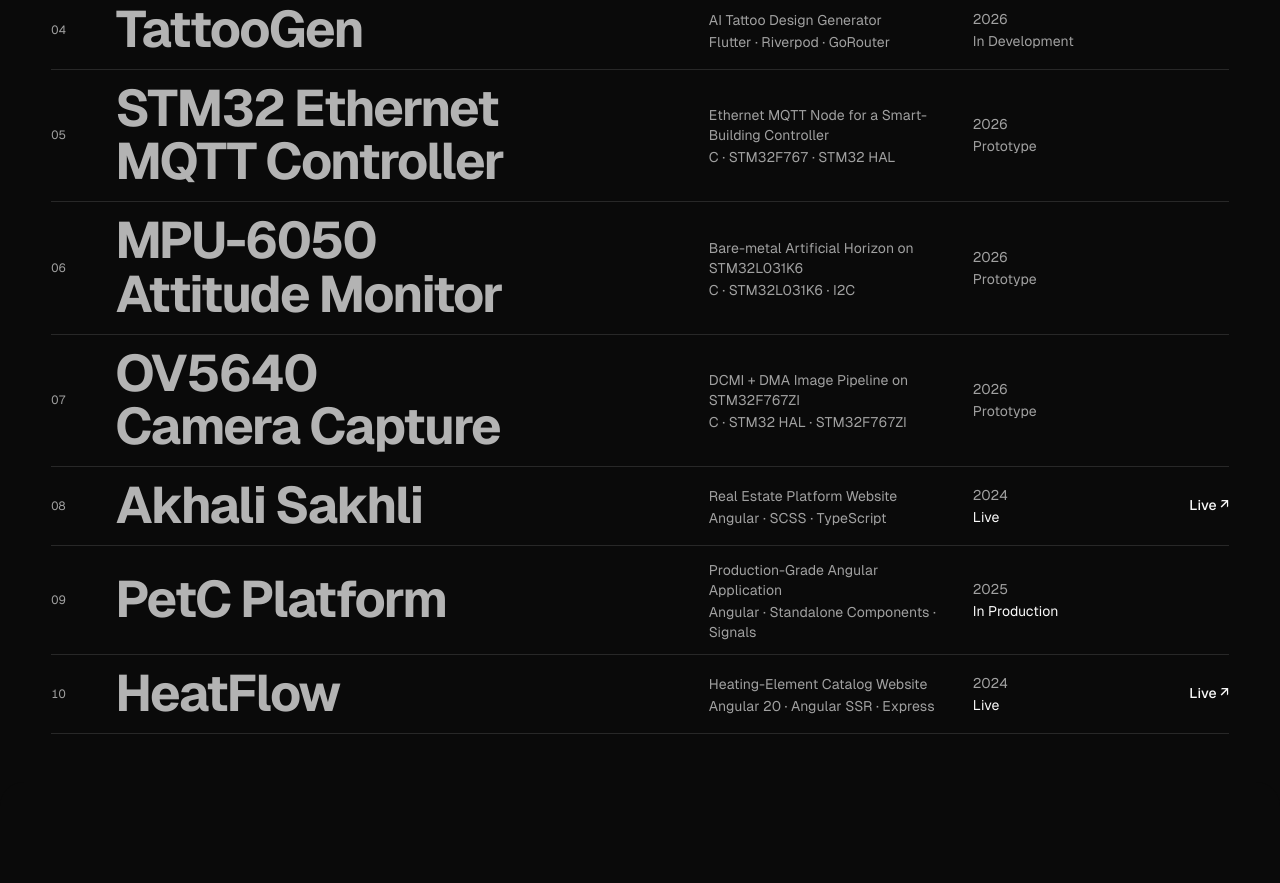
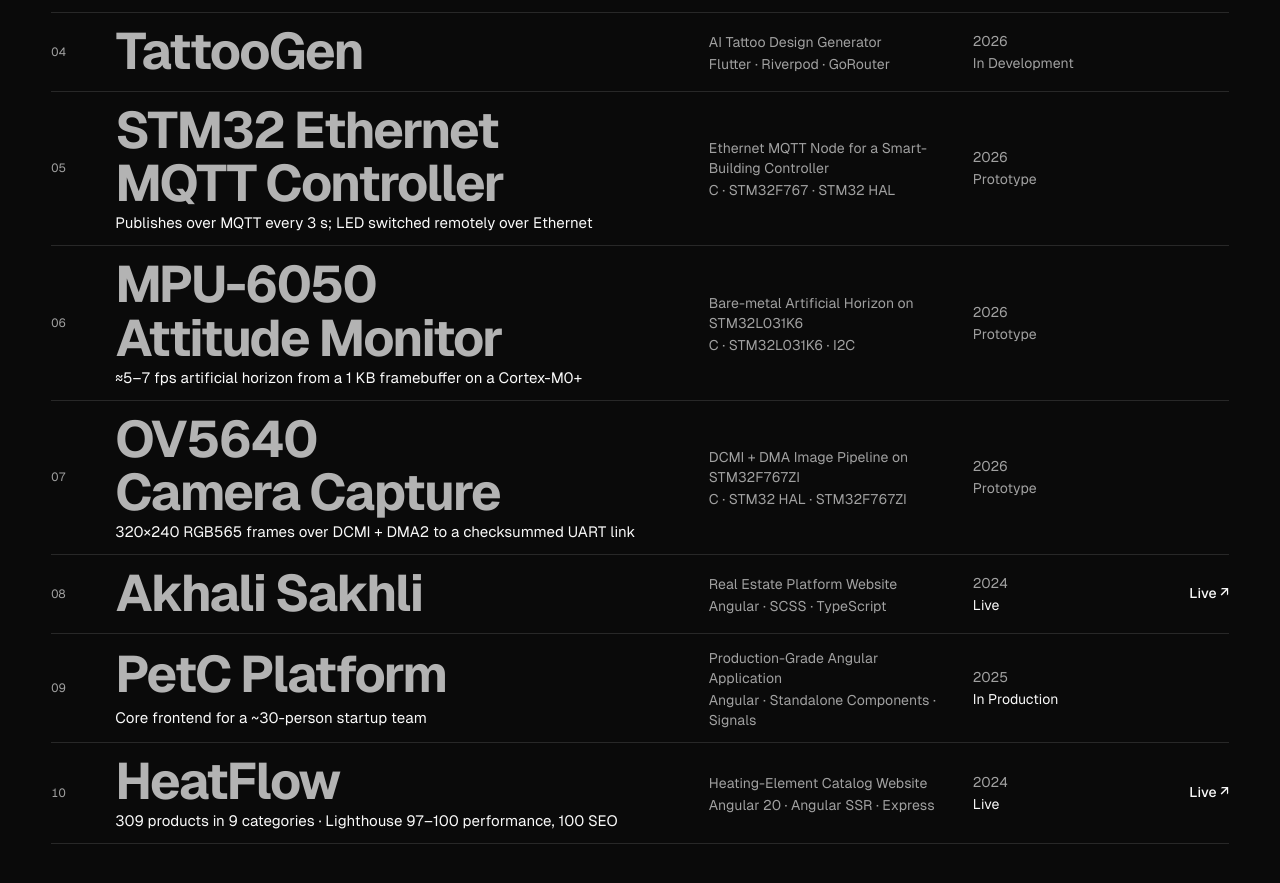
Before and after one commit to WERSIT35/Portfolio1.1, an Angular app: page / in a window 1280 px wide. Shown: the part 2094-2977 px from the top of the page. Built offline with nearby package versions, Linux system fonts and the light colour scheme.

Commit message:
feat(projects): one measured result per project (list + case-study Outcome), from CV and repo evidence only
Co-Authored-By: Claude Opus 5.5 <noreply@anthropic.com>
Claude-Session: https://claude.ai/code/session_01XpDhVqy4AdnCidpYgaSqnV

```diff
--- a/src/app/components/projects/projects-section/projects-section.html
+++ b/src/app/components/projects/projects-section/projects-section.html
@@ -142,6 +142,9 @@
   <ng-template #rowLine let-row>
     <span class="row__index">{{ row.index }}</span>
     <span class="row__name">{{ row.projName }}</span>
+    @if (row.result) {
+      <span class="row__result">{{ row.result }}</span>
+    }
     <span class="row__meta">
       <span class="row__category">{{ row.category }}</span>
       <span class="row__stack">{{ row.stackLine }}</span>
--- a/src/app/components/projects/projects-section/projects-section.scss
+++ b/src/app/components/projects/projects-section/projects-section.scss
@@ -702,3 +702,30 @@
   outline: 2px solid var(--text);
   outline-offset: 4px;
 }
+
+// One measured result under the name (only projects with real numbers have one).
+.row__result {
+  grid-column: 2;
+  margin-top: 4px;
+  font-size: 14px;
+  line-height: 20px;
+  color: var(--text);
+}
+
+@include bp.tablet-up {
+  .row__result {
+    grid-row: 2;
+    margin-top: 2px;
+    font-size: 15px;
+  }
+
+  .row__index,
+  .row__meta,
+  .row__when {
+    grid-row: 1 / span 2;
+  }
+
+  .row__name {
+    grid-row: 1;
+  }
+}
--- a/src/app/data/site-data.ts
+++ b/src/app/data/site-data.ts
@@ -556,6 +556,7 @@ export const PROJECTS: Projects[] = [
     role: 'Full-stack game systems engineer',
     year: 2026,
     status: 'in-development',
+    result: 'Load test: ~1,150 spins/s at p99 13 ms, 0 errors over 69k spins',
     featured: true,
     stack: [
       'Fastify', 'Node.js', 'TypeScript', 'PostgreSQL', 'Zod', 'Vitest', 'HMAC', 'Ed25519',
@@ -728,6 +729,7 @@ export const PROJECTS: Projects[] = [
     role: 'Embedded systems engineer',
     year: 2026,
     status: 'prototype',
+    result: 'Publishes over MQTT every 3 s; LED switched remotely over Ethernet',
     featured: false,
     stack: ['C', 'STM32F767', 'STM32 HAL', 'lwIP', 'MQTT', 'Mosquitto', 'Ethernet'],
     metrics: [
@@ -764,6 +766,7 @@ export const PROJECTS: Projects[] = [
     role: 'Embedded firmware engineer',
     year: 2026,
     status: 'prototype',
+    result: '≈5–7 fps artificial horizon from a 1 KB framebuffer on a Cortex-M0+',
     featured: false,
     stack: ['C', 'STM32L031K6', 'I2C', 'Bare-metal', 'SSD1306', 'MPU-6050', 'Keil µVision'],
     metrics: [
@@ -797,6 +800,7 @@ export const PROJECTS: Projects[] = [
     role: 'Embedded firmware engineer',
     year: 2026,
     status: 'prototype',
+    result: '320×240 RGB565 frames over DCMI + DMA2 to a checksummed UART link',
     featured: false,
     stack: ['C', 'STM32 HAL', 'STM32F767ZI', 'DCMI', 'DMA', 'I²C/SCCB', 'UART', 'Python'],
     metrics: [
@@ -870,6 +874,7 @@ export const PROJECTS: Projects[] = [
     role: 'Angular engineer',
     year: 2025,
     status: 'in-production',
+    result: 'Core frontend for a ~30-person startup team',
     featured: true,
     stack: ['Angular', 'Standalone Components', 'Signals', 'RxJS'],
     problem:
@@ -916,6 +921,7 @@ export const PROJECTS: Projects[] = [
     role: 'Solo developer — frontend, SSR & SEO',
     year: 2024,
     status: 'live',
+    result: '309 products in 9 categories · Lighthouse 97–100 performance, 100 SEO',
     featured: true,
     stack: ['Angular 20', 'Angular SSR', 'Express', 'TypeScript', 'SCSS'],
     problem:
--- a/src/app/interfaces/projects.ts
+++ b/src/app/interfaces/projects.ts
@@ -22,6 +22,8 @@ export interface Projects {
   status: 'live' | 'in-production' | 'in-development' | 'prototype';
   featured: boolean;
   stack: string[];
+  /** One line, real numbers only (CV / repo evidence). Shown in the list and as the Outcome lead. */
+  result?: string;
   problem?: string;
   approach?: string[];
   metrics?: ProjectMetric[];
--- a/src/app/pages/project-detail/project-detail.ts
+++ b/src/app/pages/project-detail/project-detail.ts
@@ -244,6 +244,7 @@ export class ProjectDetail {
     if (p.stack.length) chapters.push({ name: 'Stack', kind: 'text', text: p.stack.join(' · ') });
     const live = liveUrl(p);
     const outcome = [
+      p.result ? `${p.result}.` : '',
       `${projectStatusLabel(p.status)} · ${p.year}.`,
       live ? `Live at ${live.replace(/^https?:\/\//, '').replace(/\/$/, '')}.` : '',
       p.lessons ?? '',
```
Also changed, not shown: 1 other file (tests, documents, lock files or other folders).
